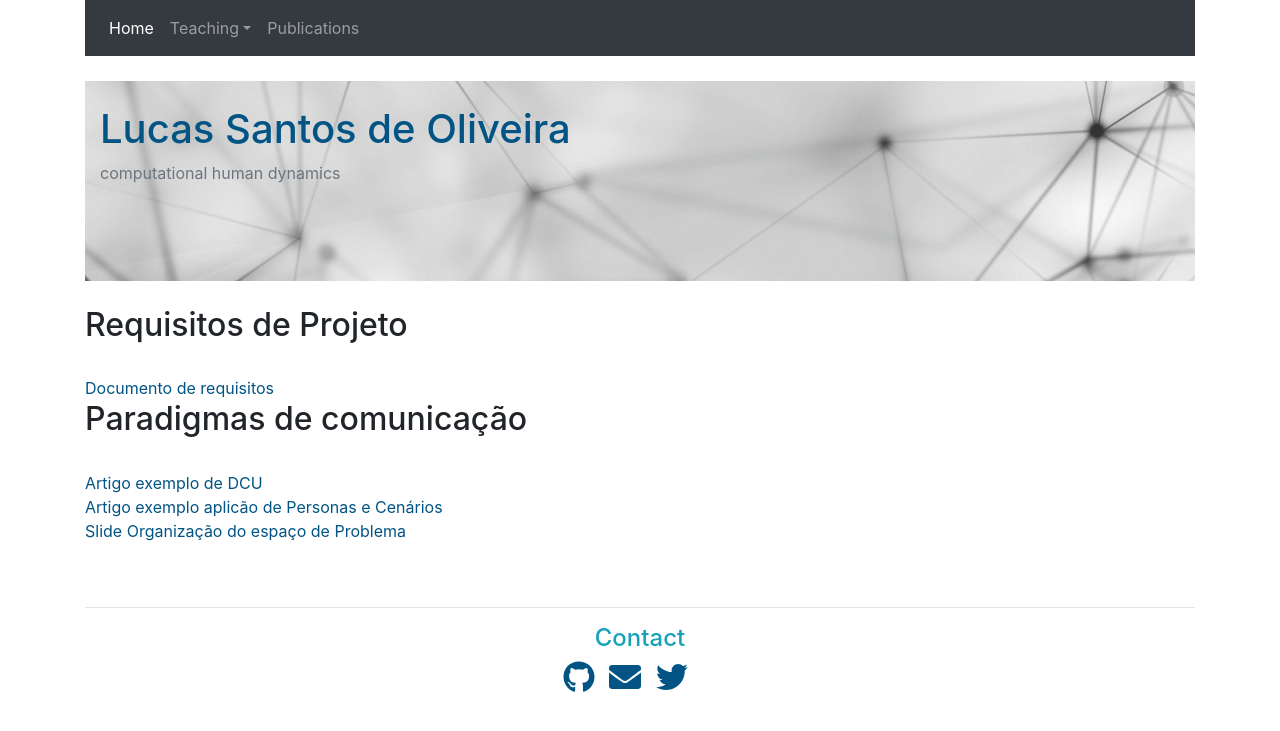
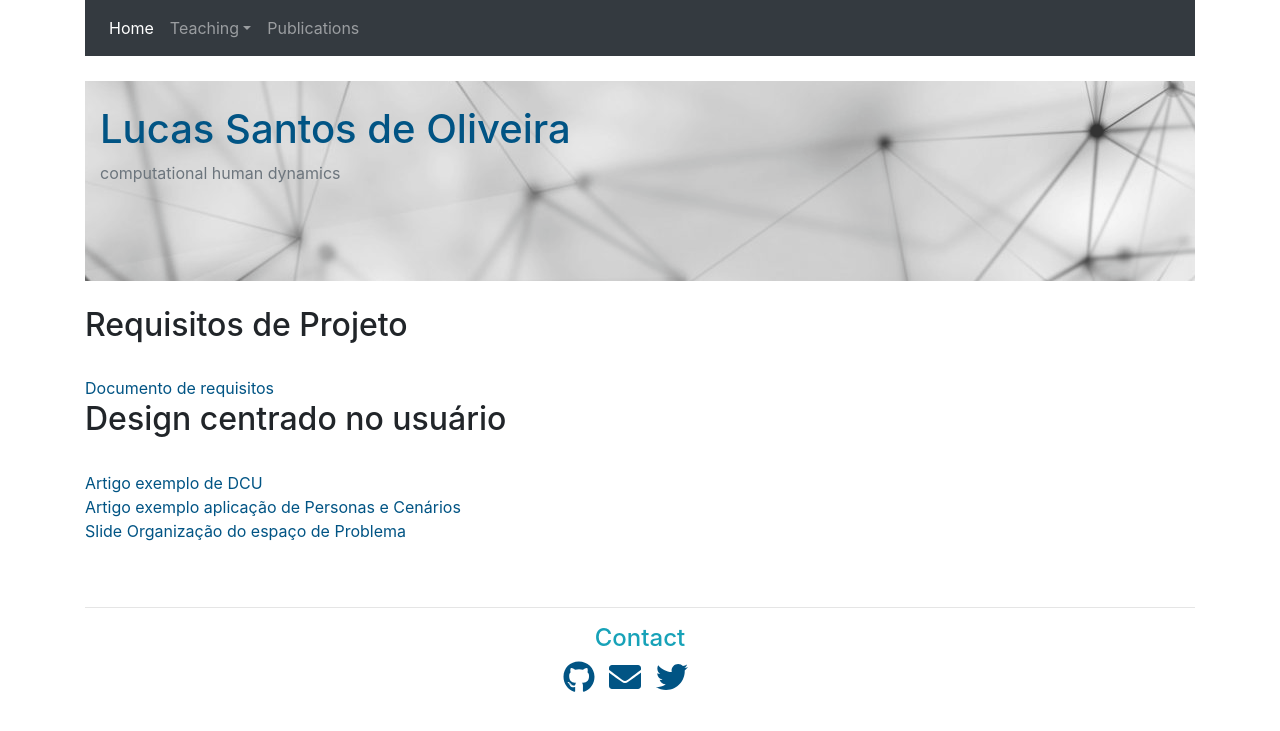
Before and after one commit to lucasant10/lucasant10.github.io, a Jekyll site: the page built from interface/index.html, in a window 1280 px wide. Shown: the top 731 px of the page. Built offline with Jekyll 4.4.1, drawn with Linux system fonts in a browser that asks for light colours; nearby versions of some CDN libraries; a style sheet for code colours, icons or effects is not loaded.

Commit message:
correcao de escrita

```diff
--- a/interface/index.html
+++ b/interface/index.html
@@ -6,10 +6,10 @@ layout: default
 <br>
 <a href="requisitos.pdf">Documento de requisitos</a>
 
-<h2>Paradigmas de comunicação</h2>
+<h2>Design centrado no usuário</h2>
 <br>
 <a href="artigo.pdf">Artigo exemplo de DCU</a>
 <br>
-<a href="aplicacao_personas_heloisa.pdf">Artigo exemplo aplicão de Personas e Cenários</a>
+<a href="aplicacao_personas_heloisa.pdf">Artigo exemplo aplicação de Personas e Cenários</a>
 <br>
 <a href="cap06.pdf">Slide Organização do espaço de Problema</a>
```
